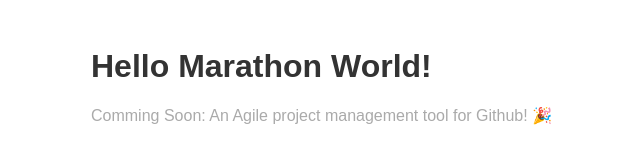
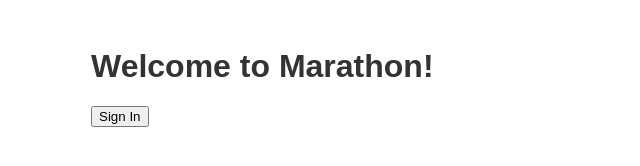
Before and after one commit to joebobmiles/Marathon, a Gatsby site: page / in a window 1280 px wide. Shown: the whole page, without its empty margins (69-709 px from the left). Built offline with nearby package versions, Linux system fonts and the light colour scheme; Gatsby itself is replaced by a stand-in of ours.

Commit message:
Added login button to front page

```diff
--- a/package.json
+++ b/package.json
@@ -53,9 +53,12 @@
     "transform": {
       "^.+\\.tsx?$": "ts-jest"
     },
+    "moduleNameMapper": {
+      ".+\\.s[ac]ss$": "identity-obj-proxy"
+    },
     "testPathIgnorePatterns": [
       "node_modules",
-      "\\.cache",
+      ".cache",
       "<rootDir>.*/public"
     ],
     "transformIgnorePatterns": [
--- /dev/null
+++ b/src/components/Button.tsx
@@ -0,0 +1,9 @@
+import React from "react"
+
+
+type ButtonProps = React.HTMLAttributes<{}>
+
+
+export default (props: ButtonProps) => (
+  <button onClick={props.onClick}>{props.children}</button>
+)
--- a/src/pages/index.tsx
+++ b/src/pages/index.tsx
@@ -1,6 +1,9 @@
 import { graphql } from 'gatsby';
 import * as React from 'react';
 import * as styles from './global.module.scss';
+
+import Button from "../components/Button"
+
 
 interface LandingPageProps {
   data: {
@@ -25,14 +28,12 @@
 `;
 
 export default ({ data }: LandingPageProps) => {
-  const {
-    name, tagline
-  } = data.site.siteMetadata
+  const {} = data.site.siteMetadata
 
   return (
     <div className={styles.Container}>
-      <h1>{name}</h1>
-      <p>{tagline}</p>
+      <h1>Welcome to <strong>Marathon</strong>!</h1>
+      <Button>Sign In</Button>
     </div>
   )
 }
```
Also changed, not shown: src/__mocks__/gatsby.js (added, +26 -0 lines), src/components/Button.spec.tsx (added, +33 -0 lines), src/pages/index.spec.tsx (+13 -6 lines).
